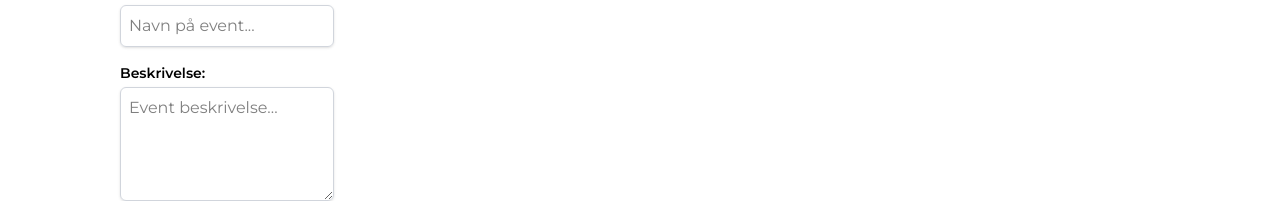
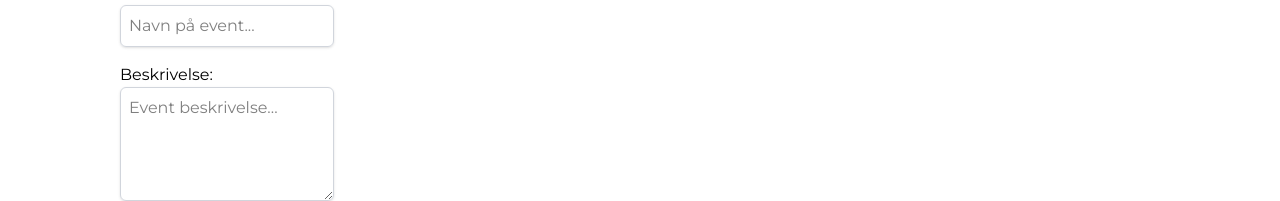
Before and after one commit to matildebresciani/frontend-eksamen, a Next.js app: page /create-event in a window 1280 px wide. Shown: the part 502-703 px from the top of the page. Built offline with nearby package versions, Linux system fonts and the light colour scheme; no server answers.

Commit message:
tekst input style

```diff
--- a/src/components/edit_create_event/InputForm.jsx
+++ b/src/components/edit_create_event/InputForm.jsx
@@ -32,7 +32,7 @@ const Input = ({ label, register, required, placeholder, name }) => (
 
   const Textarea = ({ label, register, required, placeholder, name }) => (
     <div className="flex flex-col mb-4">
-      <label htmlFor={name} className="text-sm font-semibold mb-1">{label}</label>
+      <label htmlFor={name}>{label}</label>
       <textarea
         id={name}
         name={name}
```
